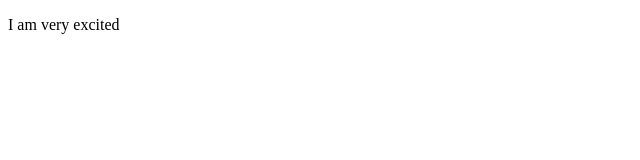
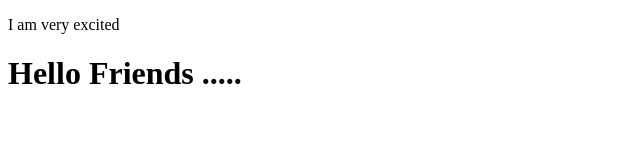
Before and after one commit to Venkatesh-iitdh/localrepo, a plain HTML site: page index.html in a window 1280 px wide. Shown: the whole page, without its empty margins (0-640 px from the left). Drawn offline with Linux system fonts and the light colour scheme.

```diff
--- a/index.html
+++ b/index.html
@@ -7,5 +7,6 @@
 </head>
 <body>
     <p>I am very excited</p>
+    <h1>Hello Friends .....</h1>
 </body>
 </html>
```
